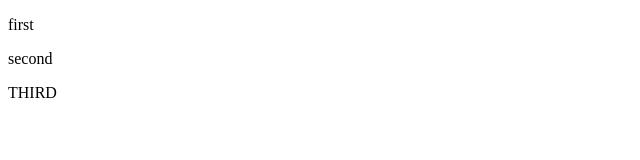
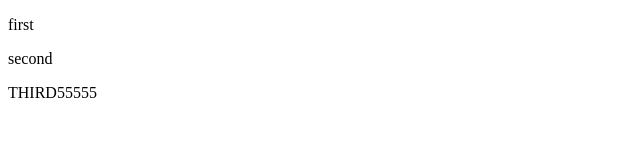
Before and after one commit to eart87/bootstrap, a website: page index.html in a window 1280 px wide. Shown: the full height of the page, 0-640 px from the left. Drawn offline with Linux system fonts and the light colour scheme.

Commit message:
fourth commmmmmit

```diff
--- a/index.html
+++ b/index.html
@@ -10,7 +10,7 @@
 
 <p>first</p>
 <p>second</p>
-<p>THIRD</p>
+<p>THIRD55555</p>
 
 
 </body>
```
Also changed, not shown: package.json (added, +27 -0 lines), 1 other file.
